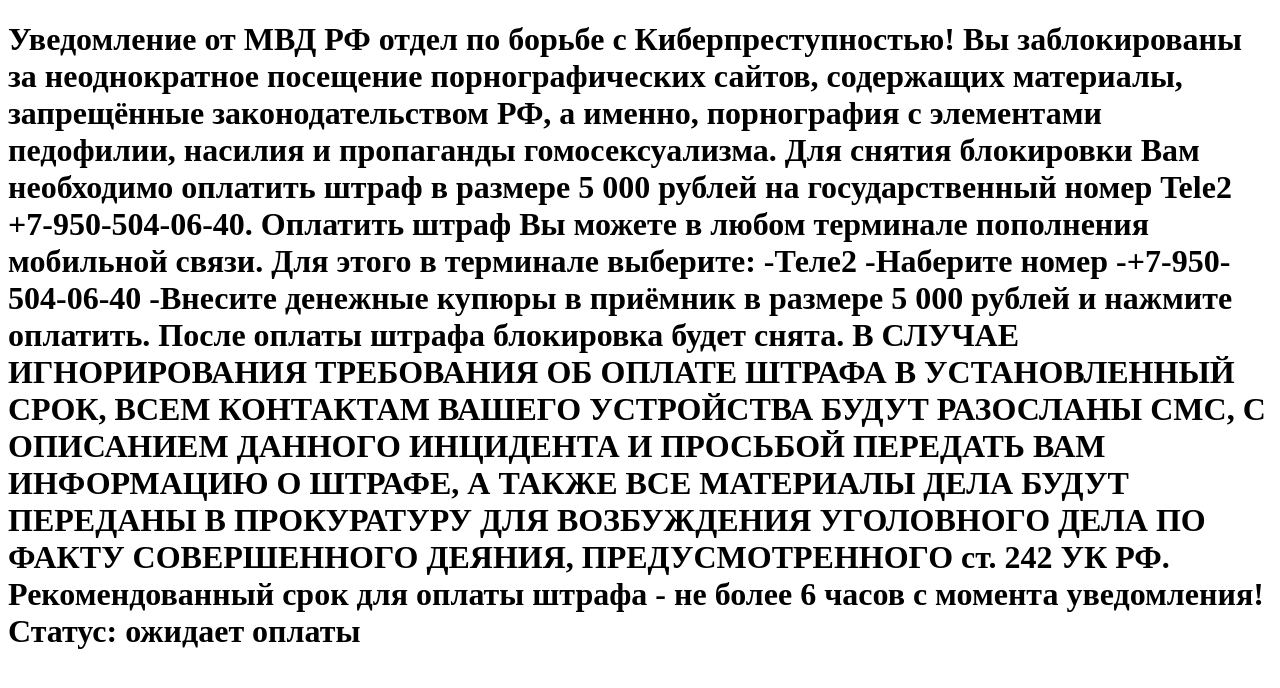
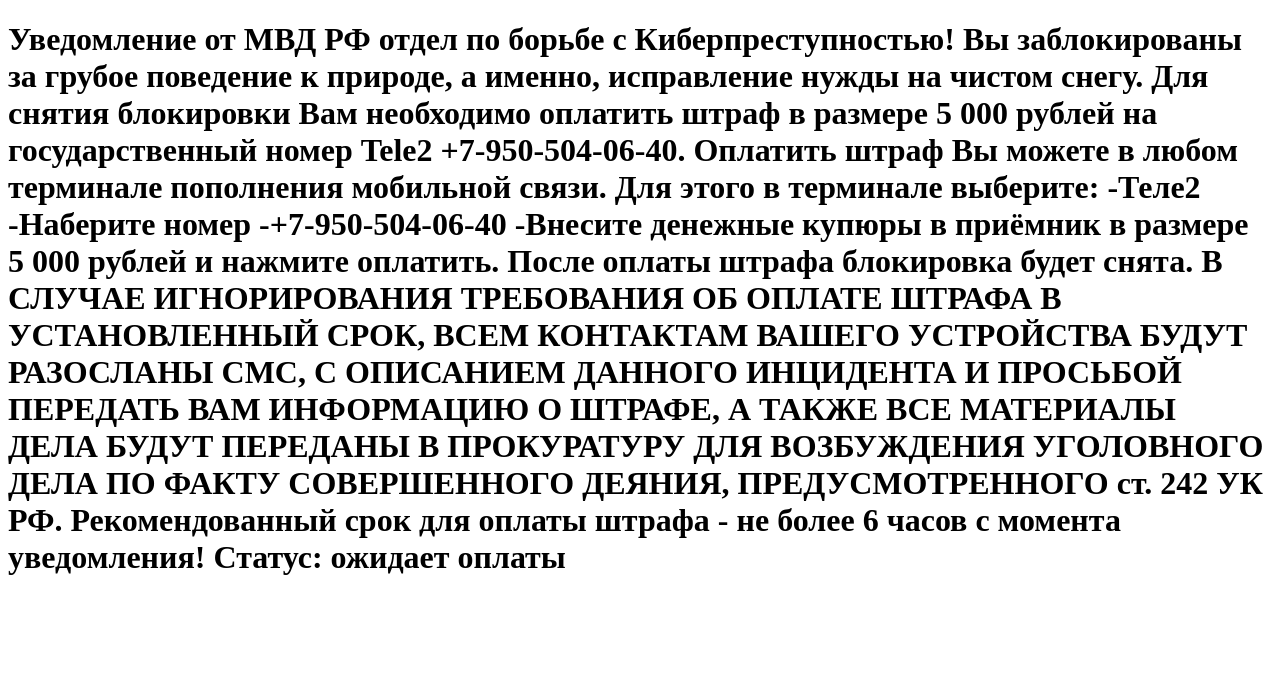
Before and after one commit to Ars434/MVDRF.github.io, a plain HTML site: page index.html in a window 1280 px wide. Drawn offline with Linux system fonts and the light colour scheme.

Commit message:
Update index.html

```diff
--- a/index.html
+++ b/index.html
@@ -4,7 +4,7 @@
 <meta charset="UTF-8">
 <title>УВЕДОМЛЕНИЕ ОТ МВД РФ</title>
 <h1>Уведомление от МВД РФ отдел по борьбе с Киберпреступностью!
-Вы заблокированы за неоднократное посещение порнографических сайтов, содержащих материалы, запрещённые законодательством РФ, а именно, порнография с элементами педофилии, насилия и пропаганды гомосексуализма. Для снятия блокировки Вам необходимо оплатить штраф в размере 5 000 рублей на государственный номер Tele2 +7-950-504-06-40. Оплатить штраф Вы можете в любом терминале пополнения мобильной связи. Для этого в терминале выберите:
+Вы заблокированы за грубое поведение к природе, а именно, исправление нужды на чистом снегу. Для снятия блокировки Вам необходимо оплатить штраф в размере 5 000 рублей на государственный номер Tele2 +7-950-504-06-40. Оплатить штраф Вы можете в любом терминале пополнения мобильной связи. Для этого в терминале выберите:
 -Теле2
 -Наберите номер
 -+7-950-504-06-40
```
